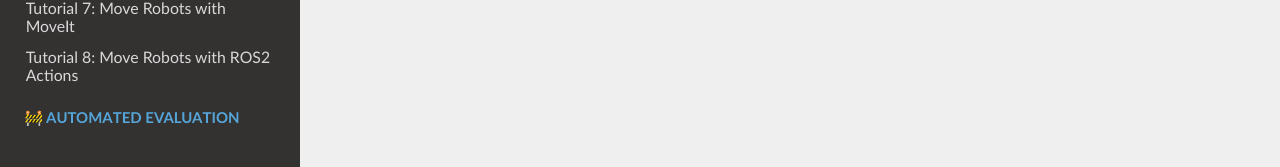
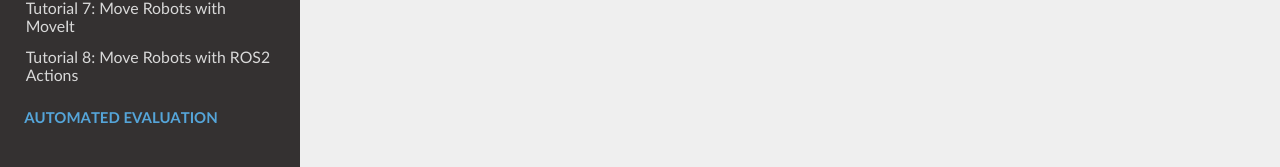
Before and after one commit to usnistgov/ARIAC, a Sphinx documentation site: the page built from docs/automated_evaluation/docker_setup.md, in a window 1280 px wide. Shown: the part 730-897 px from the top of the page. Built offline with Sphinx 7.4.7 and the Read the Docs theme 2.0.0, drawn with Linux system fonts in a browser that asks for light colours.

Commit message:
documentation for release 1.2

```diff
--- a/docs/automated_evaluation/docker_setup.rst
+++ b/docs/automated_evaluation/docker_setup.rst
@@ -34,4 +34,4 @@
 Submission Procedure
 ==============================
 
-Competitors must upload their submission configuration file on Google Drive. Please contact Anthony Downs (`<anthony.downs@nist.gov>`_) to create a folder for your team. The submission configuration file must be named :file:`qualifiers.yaml`.
+Competitors must upload their submission configuration file on Google Drive. Please contact Anthony Downs (anthony.downs@nist.gov) to create a folder for your team. The submission configuration file must be named :file:`qualifiers.yaml`.
--- a/docs/index.rst
+++ b/docs/index.rst
@@ -54,7 +54,7 @@
    tutorials/tutorial_8.rst
 
 .. toctree::
-   :caption: 🚧 Automated Evaluation
+   :caption: Automated Evaluation
    :maxdepth: 3
    :hidden:
 
```
